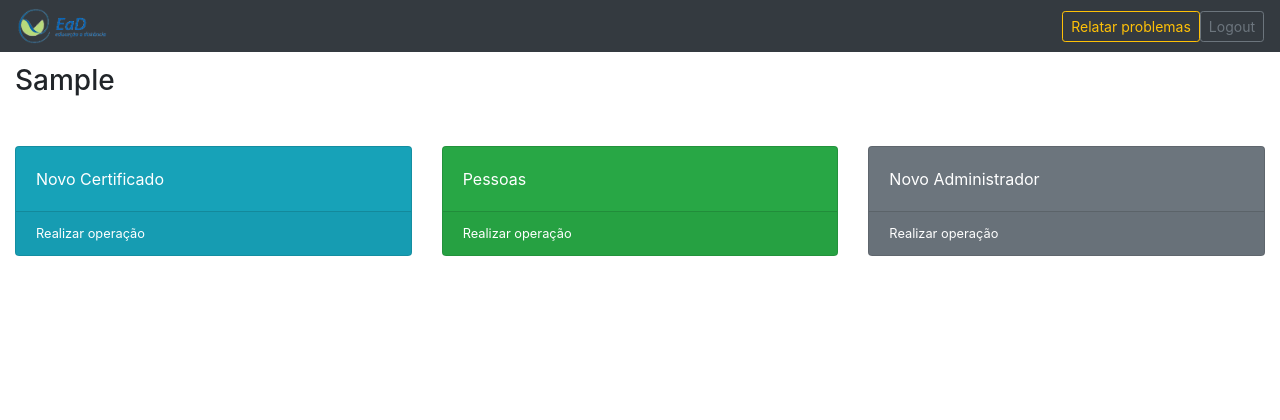
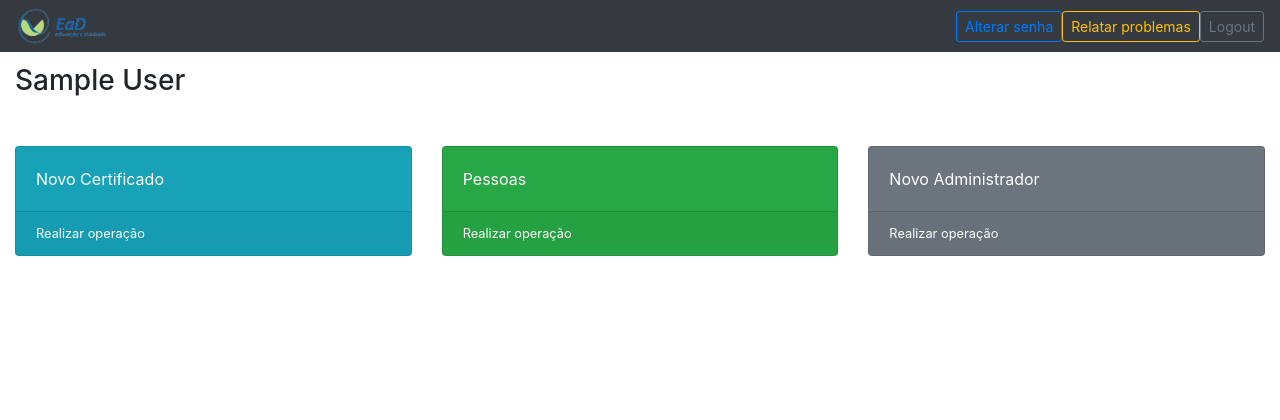
Before and after one commit to luizdtna/Certificates_System, a Django app: page /gestao/ in a window 1280 px wide. Shown: the top 420 px of the page. Run offline with Django 3.2, Linux system fonts and the light colour scheme; the visitor is signed in with stand-in values (Sample User, id 1); some libraries are stand-ins or nearby versions.

Commit message:
updating

```diff
--- a/app_certificate/templates/app_certificate/gestao.html
+++ b/app_certificate/templates/app_certificate/gestao.html
@@ -2,7 +2,7 @@
 
 {%block main%}
 
-<h3>{{user.first_name|title}}</h3>
+<h3>{{request.user.get_full_name|title}}</h3>
 <div class="row mt-4 pt-4">
     <div class="col">
         <div class="card bg-info text-white mx-auto">
--- a/app_certificate/templates/app_certificate/show_certificate.html
+++ b/app_certificate/templates/app_certificate/show_certificate.html
@@ -5,7 +5,7 @@
 
 {%block main%}
 
-<h3>{{user.first_name|title}}</h3>
+<h3>{{request.user.get_full_name|title}}</h3>
 
 <div class="row">
     {%for i in date%}
--- a/app_certificate/urls.py
+++ b/app_certificate/urls.py
@@ -1,13 +1,13 @@
-
 from django.urls import path, include
 from .views import FileFieldView, ShowCertificate, GestaoHome, \
-    ListPeople, PersonUpdate,person_certificates, update_certificate
+    ListPeople, PersonUpdate, person_certificates, update_certificate
 from django.views.generic.base import TemplateView
+from django.contrib.auth import urls
 
 urlpatterns = [
-    #path('',TemplateView.as_view(template_name='app_clientes/gestao.html'), name = 'home_url'),
+    # path('',TemplateView.as_view(template_name='app_clientes/gestao.html'), name = 'home_url'),
     path('certificados/', ShowCertificate.as_view(), name='certificado_url'),
-
+    path('accounts/', include('django.contrib.auth.urls')),
     path('gestao/', GestaoHome.as_view(), name='gestao_url'),
     path('gestao/uploadcertificados/', FileFieldView.as_view(), name='uploadcertificados_url'),
     path('gestao/pessoas/', ListPeople.as_view(), name='pessoas_url'),
@@ -15,5 +15,4 @@ urlpatterns = [
     path('gestao/pessoa/todoscertificados/<int:pk>/', person_certificates.as_view(), name='person_certificates_url'),
     path('gestao/pessoa/certificado/<int:pk>/', update_certificate.as_view(), name='update_certificate_url'),
 
-
 ]
--- a/app_certificate/views.py
+++ b/app_certificate/views.py
@@ -24,11 +24,13 @@ class My_Login(LoginView):
     authentication_form = CustomAuthenticationForm
 
     def get_success_url(self):
+
         if self.request.user.is_staff:
             url = resolve_url('gestao_url')
+            return url
         else:
-            url = self.get_redirect_url()
-        return url or resolve_url(settings.LOGIN_REDIRECT_URL)
+            return super(My_Login, self).get_success_url()
+
 
 
 class GestaoHome(LoginRequiredMixin, View):
--- a/templates/base.html
+++ b/templates/base.html
@@ -10,7 +10,8 @@
     <link rel="stylesheet" href="https://stackpath.bootstrapcdn.com/bootstrap/4.3.1/css/bootstrap.min.css"
           integrity="sha384-ggOyR0iXCbMQv3Xipma34MD+dH/1fQ784/j6cY/iJTQUOhcWr7x9JvoRxT2MZw1T" crossorigin="anonymous">
     <link rel="stylesheet" href="{%static 'css/sticky-footer.css' %}">
-    <link rel="stylesheet" href="https://pro.fontawesome.com/releases/v5.10.0/css/all.css" integrity="sha384-AYmEC3Yw5cVb3ZcuHtOA93w35dYTsvhLPVnYs9eStHfGJvOvKxVfELGroGkvsg+p" crossorigin="anonymous"/>
+    <link rel="stylesheet" href="https://pro.fontawesome.com/releases/v5.10.0/css/all.css"
+          integrity="sha384-AYmEC3Yw5cVb3ZcuHtOA93w35dYTsvhLPVnYs9eStHfGJvOvKxVfELGroGkvsg+p" crossorigin="anonymous"/>
     <script async src="https://www.googletagmanager.com/gtag/js?id=G-TS2TD1WLTJ"></script>
     <script>
       window.dataLayer = window.dataLayer || [];
@@ -18,6 +19,8 @@
       gtag('js', new Date());
 
       gtag('config', 'G-TS2TD1WLTJ');
+
+
     </script>
     <title>{% block title %}{% endblock title%}</title>
 </head>
@@ -46,10 +49,11 @@
 
             <ul class="navbar-nav ml-auto">
                 <li class="nav-item active">
+                    <a class="btn btn-sm btn-outline-primary" href="{%url 'password_change'%}">Alterar senha</a>
+                </li>
+                <li class="nav-item active">
                     <a class="btn btn-sm btn-outline-warning" href="{%url 'problemas_url'%}">Relatar problemas</a>
                 </li>
-            </ul>
-            <ul class="navbar-nav ml">
                 <li class="nav-item active">
 
                     {%if not user.is_anonymous %}
--- a/templates/registration/login.html
+++ b/templates/registration/login.html
@@ -44,6 +44,9 @@
                         <input type="hidden" name="next" value="{{ next }}"/>
 
                         <button class="btn btn-lg btn-primary btn-block text-uppercase" type="submit">Acessar</button>
+                        <div align="center">
+                        <a class="text-primary" href="#">Esqueci minha senha</a>
+                        </div>
                     </form>
                 </div>
             </div>
```
